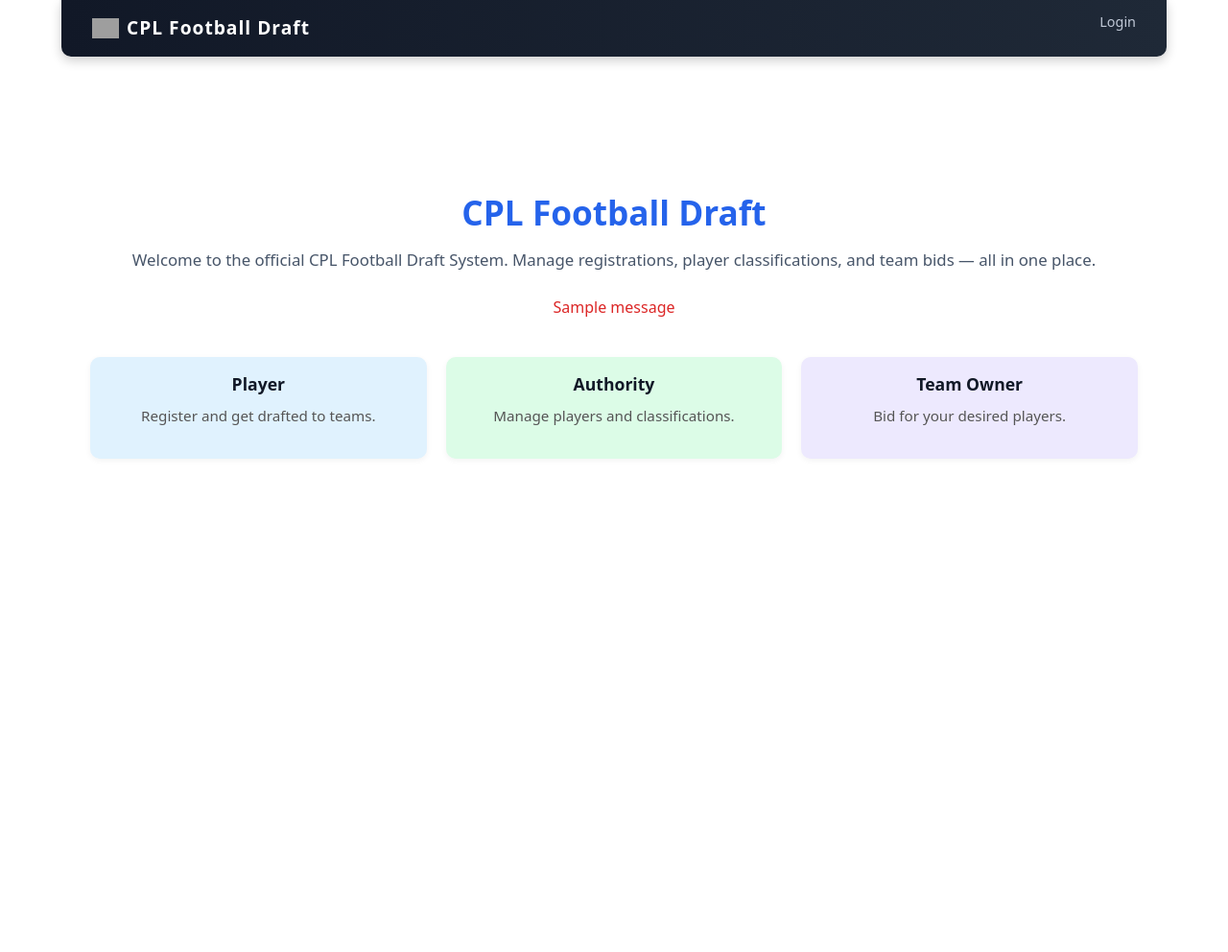
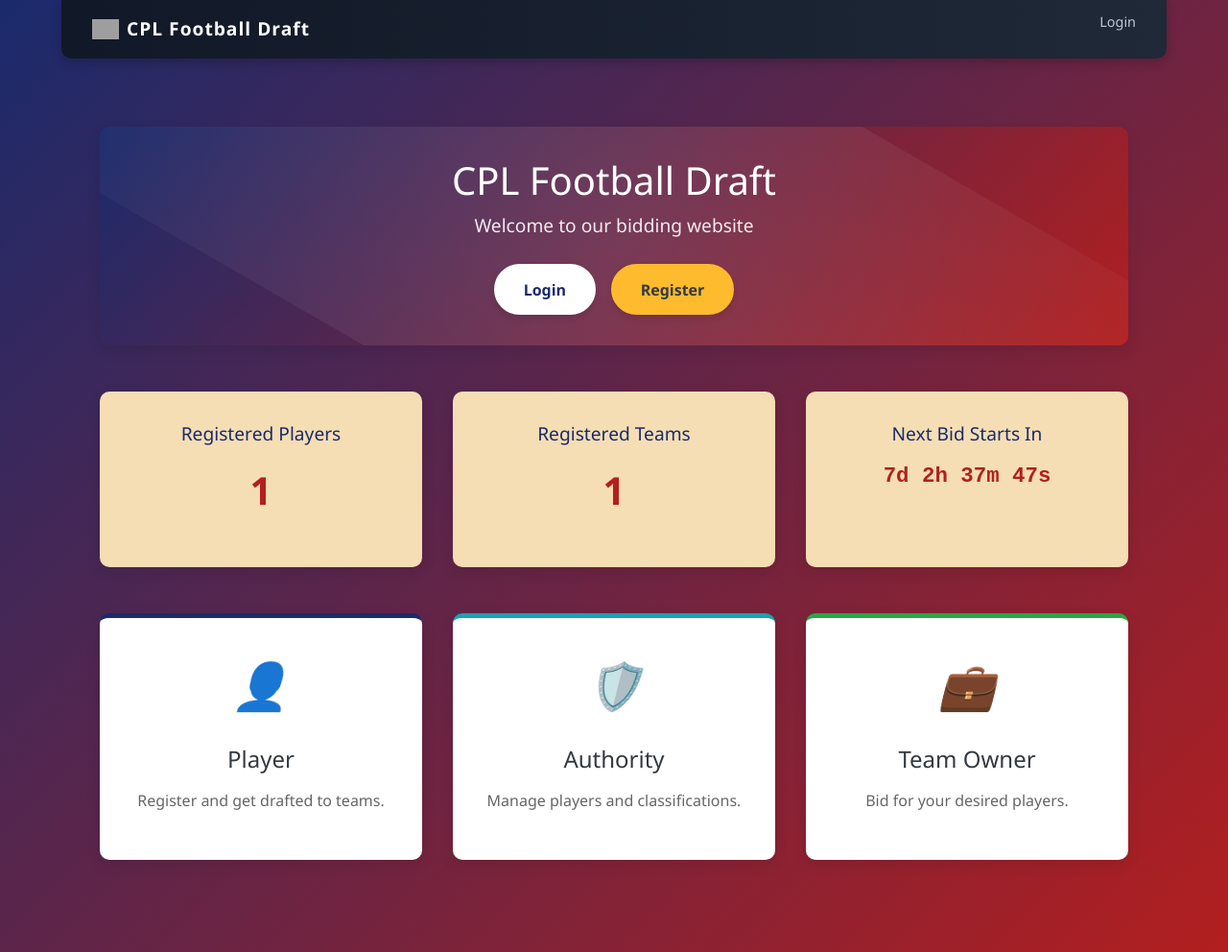
Before and after one commit to ShahedAnnam/CPL_Football_Draft, a Django app: template CPL/templates/CPL/home.html in a window 1280 px wide. Shown: the whole page at 96% size. Before the commit the page ends 478 px from the top, so only its background shows below. Run offline with Django 5.2, Linux system fonts and the light colour scheme; the template is opened without the code that fills it: most values are stand-ins (such as "Sample title", 1, 10 or a date in 2020); one stand-in notice (Sample message) is shown; grey boxes are pictures that could not be loaded.

Commit message:
desing homepage and login page style

```diff
--- a/CPL/static/CPL/styleHome.css
+++ b/CPL/static/CPL/styleHome.css
@@ -1,4 +1,18 @@
-/* General Reset */
+/* General Styles */
+:root {
+  --primary-color: #1a2a6c;
+  --secondary-color: #b21f1f;
+  --accent-color: #fdbb2d;
+  --light-color: #f8f9fa;
+  --dark-color: #343a40;
+  --success-color: #28a745;
+  --info-color: #17a2b8;
+  --warning-color: #ffc107;
+  --danger-color: #dc3545;
+  --box-shadow: 0 5px 15px rgba(0, 0, 0, 0.1);
+  --transition: all 0.3s ease;
+}
+
 * {
   margin: 0;
   padding: 0;
@@ -6,148 +20,261 @@
 }
 
 body {
-    background: #f0f4f8;
-    font-family: 'Segoe UI', sans-serif;
+  font-family: 'Segoe UI', Tahoma, Geneva, Verdana, sans-serif;
+  line-height: 1.6;
   color: #333;
+  background: linear-gradient(135deg, var(--primary-color), var(--secondary-color));
 }
 
-  /* Container */
 .container {
-    max-width: 900px;
-    margin: 40px auto;
-    padding: 20px;
+  max-width: 1200px;
+  margin: 0 auto;
+  padding: 2rem;
 }
 
-
-  /* Heading */
-  .main-heading {
-    font-size: 2.2rem;
-    font-weight: 700;
+/* Header Styles */
+header {
   text-align: center;
-    color: #2563eb;
-    margin-bottom: 16px;
+  margin-bottom: 3rem;
+  padding: 2rem;
+  background: linear-gradient(135deg, var(--primary-color), var(--secondary-color));
+  /* background: linear-gradient(135deg, var(--success-color), var(--info-color)); */
+  color: white;
+  border-radius: 10px;
+  box-shadow: var(--box-shadow);
+  position: relative;
+  overflow: hidden;
 }
 
-  /* Intro Paragraph */
-  .intro-text {
-    text-align: center;
-    font-size: 1.05rem;
-    margin-bottom: 25px;
-    color: #475569;
+header::before {
+  content: '';
+  position: absolute;
+  top: -50%;
+  left: -50%;
+  width: 200%;
+  height: 200%;
+  background: radial-gradient(circle, rgba(255,255,255,0.1) 0%, rgba(255,255,255,0) 70%);
+  transform: rotate(30deg);
 }
 
-  /* Messages */
-  .message-box {
-    text-align: center;
-    color: #dc2626;
-    margin-bottom: 20px;
+header h1 {
+  font-size: 2.5rem;
+  margin-bottom: 0.5rem;
+  position: relative;
 }
 
-  /* Form Box */
-  .form-box {
-    background: #ffffff;
-    padding: 20px 25px;
-    border-radius: 10px;
-    max-width: 400px;
-    margin: 0 auto 40px;
-    box-shadow: 0 4px 12px rgba(0, 0, 0, 0.05);
+header p {
+  font-size: 1.2rem;
+  margin-bottom: 1.5rem;
+  opacity: 0.9;
+  position: relative;
 }
 
-  .form-title {
-    font-size: 1.2rem;
-    font-weight: 600;
-    text-align: center;
-    margin-bottom: 18px;
+.auth-buttons {
+  display: flex;
+  justify-content: center;
+  gap: 1rem;
+  margin-top: 1.5rem;
+  position: relative;
 }
 
-  .form-box form input {
-    width: 100%;
-    padding: 10px;
-    margin-bottom: 14px;
-    border: 1px solid #ccc;
-    border-radius: 6px;
-    font-size: 0.95rem;
+.btn {
+  display: inline-block;
+  padding: 0.8rem 1.8rem;
+  border-radius: 50px;
+  text-decoration: none;
+  font-weight: 600;
+  transition: var(--transition);
+  box-shadow: 0 4px 6px rgba(0, 0, 0, 0.1);
 }
 
-  .form-box form button {
-    width: 100%;
-    padding: 10px;
-    background: #2563eb;
-    color: #fff;
-    font-weight: 600;
-    border: none;
-    border-radius: 6px;
-    cursor: pointer;
-    transition: background 0.3s ease;
+.login-btn {
+  background-color: white;
+  color: var(--primary-color);
+  border: 2px solid white;
 }
 
-  .form-box form button:hover {
-    background: #1e40af;
+.login-btn:hover {
+  background-color: transparent;
+  color: white;
+  transform: translateY(-3px);
 }
 
-  .form-link {
-    text-align: center;
-    margin-top: 12px;
-    font-size: 0.9rem;
+.register-btn {
+  background-color: var(--accent-color);
+  color: var(--dark-color);
+  border: 2px solid var(--accent-color);
 }
 
-  .form-link a {
-    color: #2563eb;
-    text-decoration: none;
-    font-weight: 500;
+.register-btn:hover {
+  background-color: transparent;
+  color: var(--accent-color);
+  transform: translateY(-3px);
 }
 
-  .form-link a:hover {
-    text-decoration: underline;
+/* Stats Section */
+.stats {
+  display: grid;
+  grid-template-columns: repeat(auto-fit, minmax(250px, 1fr));
+  gap: 2rem;
+  margin-bottom: 3rem;
 }
 
-  /* Role Section */
-  .role-section {
-    display: grid;
-    grid-template-columns: 1fr;
-    gap: 20px;
-    margin-top: 40px;
+.stat-card {
+  background: wheat;
+  padding: 2rem;
+  border-radius: 10px;
+  text-align: center;
+  box-shadow: var(--box-shadow);
+  transition: var(--transition);
 }
 
-  @media (min-width: 768px) {
-    .role-section {
-      grid-template-columns: repeat(3, 1fr);
+.stat-card:hover {
+  transform: translateY(-10px);
+  box-shadow: 0 15px 30px rgba(0, 0, 0, 0.15);
+}
+
+.stat-card h3 {
+  color: var(--primary-color);
+  margin-bottom: 1rem;
+  font-size: 1.2rem;
+}
+
+.stat-card p {
+  font-size: 2.5rem;
+  font-weight: bold;
+  color: var(--secondary-color);
+}
+
+#countdown {
+  font-size: 1.4rem;
+  font-weight: bold;
+  color: var(--secondary-color);
+  font-family: 'Courier New', monospace;
+}
+
+/* Roles Section */
+.roles {
+  display: grid;
+  grid-template-columns: repeat(auto-fit, minmax(300px, 1fr));
+  gap: 2rem;
+  margin-bottom: 2rem;
+}
+
+.role-card {
+  background: white;
+  padding: 2rem;
+  border-radius: 10px;
+  text-align: center;
+  box-shadow: var(--box-shadow);
+  transition: var(--transition);
+  position: relative;
+  overflow: hidden;
+  border-top: 5px solid transparent;
+}
+
+.role-card:hover {
+  transform: translateY(-10px);
+  box-shadow: 0 15px 30px rgba(0, 0, 0, 0.15);
+}
+
+.role-card::before {
+  content: '';
+  position: absolute;
+  top: 0;
+  left: 0;
+  width: 100%;
+  height: 5px;
+}
+
+.player-role {
+  border-top-color: var(--primary-color);
+}
+
+.authority-role {
+  border-top-color: var(--info-color);
+}
+
+.owner-role {
+  border-top-color: var(--success-color);
+}
+
+.role-card i {
+  display: block;
+  font-size: 3rem;
+  margin-bottom: 1.5rem;
+  color: var(--primary-color);
+}
+
+.icon-player::before {
+  content: '👤';
+}
+
+.icon-authority::before {
+  content: '🛡️';
+}
+
+.icon-owner::before {
+  content: '💼';
+}
+
+.role-card h3 {
+  color: var(--dark-color);
+  margin-bottom: 1rem;
+  font-size: 1.5rem;
+}
+
+.role-card p {
+  color: #666;
+}
+
+/* Responsive Design */
+@media (max-width: 768px) {
+  header h1 {
+    font-size: 2rem;
+  }
+
+  header p {
+    font-size: 1rem;
+  }
+
+  .stats, .roles {
+    grid-template-columns: 1fr;
+  }
+
+  .auth-buttons {
+    flex-direction: column;
+    align-items: center;
+  }
+
+  .btn {
+    width: 80%;
+    text-align: center;
   }
 }
 
-  .role-card {
-    background: #f9fafb;
-    padding: 18px;
-    border-radius: 10px;
-    text-align: center;
-    box-shadow: 0 2px 6px rgba(0, 0, 0, 0.05);
-    transition: transform 0.2s ease;
+/* Animations */
+@keyframes fadeIn {
+  from { opacity: 0; transform: translateY(20px); }
+  to { opacity: 1; transform: translateY(0); }
 }
 
-  .role-card:hover {
-    transform: translateY(-4px);
+header, .stat-card, .role-card {
+  animation: fadeIn 0.8s ease-out forwards;
 }
 
-  .role-card h3 {
-    font-size: 1.1rem;
-    margin-bottom: 10px;
-    font-weight: 600;
-    color: #111827;
+.stat-card:nth-child(2) {
+  animation-delay: 0.2s;
 }
 
-  .role-card p {
-    font-size: 0.95rem;
-    color: #555;
+.stat-card:nth-child(3) {
+  animation-delay: 0.4s;
 }
 
-  .player-role {
-    background-color: #e0f2fe;
+.role-card:nth-child(2) {
+  animation-delay: 0.3s;
 }
 
-  .authority-role {
-    background-color: #dcfce7;
+.role-card:nth-child(3) {
+  animation-delay: 0.6s;
 }
-
-  .owner-role {
-    background-color: #ede9fe;
-  }
--- a/CPL/templates/CPL/home.html
+++ b/CPL/templates/CPL/home.html
@@ -1,44 +1,71 @@
-{% extends 'CPL/base.html' %}
+{% extends 'cpl/base.html' %}
 {% load static %}
 
-{% block title %}Home - CPL Football Draft{% endblock %}
+{% block content %}
+<link rel="stylesheet" href="{% static 'CPL/styleHome.css' %}">
 
-{% block head %}
-  <link rel="stylesheet" href="{% static 'CPL/styleHome.css' %}">
-{% endblock %}
+<div class="container">
+  <header>
+    <h1>CPL Football Draft</h1>
+    <p>Welcome to our bidding website</p>
+    <div class="auth-buttons">
+      <a href="{% url 'login' %}" class="btn login-btn">Login</a>
+      <a href="{% url 'register' %}" class="btn register-btn">Register</a>
+    </div>
+  </header>
 
-{% block content %}
-<div class="container">
-  <h1 class="main-heading">CPL Football Draft</h1>
+  <section class="stats">
+    <div class="stat-card">
+      <h3>Registered Players</h3>
+      <p>{{ player_count }}</p>
+    </div>
+    <div class="stat-card">
+      <h3>Registered Teams</h3>
+      <p>{{ team_count }}</p>
+    </div>
+    <div class="stat-card">
+      <h3>Next Bid Starts In</h3>
+      <div id="countdown"></div>
+    </div>
+  </section>
 
-  <p class="intro-text">
-    Welcome to the official CPL Football Draft System. Manage registrations, player classifications, and team bids — all in one place.
-  </p>
-
-  {% if messages %}
-  <div class="message-box">
-    {% for message in messages %}
-      <p>{{ message }}</p>
-    {% endfor %}
-  </div>
-  {% endif %}
-
-
-
-  <!-- Roles -->
-  <div class="role-section">
+  <section class="roles">
     <div class="role-card player-role">
+      <i class="icon-player"></i>
       <h3>Player</h3>
       <p>Register and get drafted to teams.</p>
     </div>
     <div class="role-card authority-role">
+      <i class="icon-authority"></i>
       <h3>Authority</h3>
       <p>Manage players and classifications.</p>
     </div>
     <div class="role-card owner-role">
+      <i class="icon-owner"></i>
       <h3>Team Owner</h3>
       <p>Bid for your desired players.</p>
     </div>
-  </div>
+  </section>
 </div>
+
+<script>
+  var countDownDate = new Date("May 10, 2025 15:00:00").getTime();
+  var x = setInterval(function() {
+    var now = new Date().getTime();
+    var distance = countDownDate - now;
+
+    var days = Math.floor(distance / (1000 * 60 * 60 * 24));
+    var hours = Math.floor((distance % (1000 * 60 * 60 * 24)) / (1000 * 60 * 60));
+    var minutes = Math.floor((distance % (1000 * 60 * 60)) / (1000 * 60));
+    var seconds = Math.floor((distance % (1000 * 60)) / 1000);
+
+    document.getElementById("countdown").innerHTML =
+      days + "d " + hours + "h " + minutes + "m " + seconds + "s ";
+
+    if (distance < 0) {
+      clearInterval(x);
+      document.getElementById("countdown").innerHTML = "Bidding has started!";
+    }
+  }, 1000);
+</script>
 {% endblock %}
```
Also changed, not shown: CPL/static/CPL/styleLogin.css (+85 -84 lines), CPL/templates/CPL/login.html (+9 -4 lines), CPL/db.sqlite3, CPL/static/images/bid1.jpg (added), CPL/static/images/photo_2025-05-03_12-25-45.jpg (added), CPL/static/images/photo_2025-05-03_12-25-47.jpg (added). Lines whose indentation alone changed are shown as unchanged.
